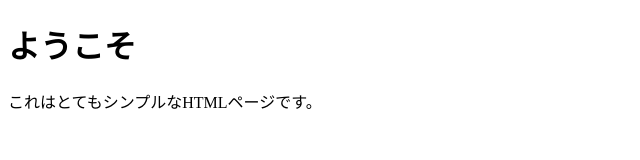
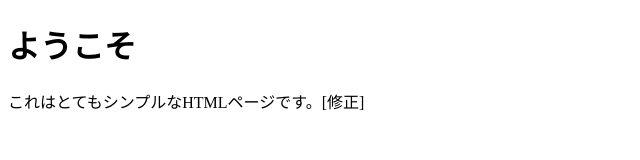
Before and after one commit to koshi7778/page_test, a plain HTML site: page index.html in a window 1280 px wide. Shown: the full height of the page, 0-640 px from the left. Drawn offline with Linux system fonts and the light colour scheme.

Commit message:
update index.html

```diff
--- a/index.html
+++ b/index.html
@@ -6,6 +6,6 @@
 </head>
 <body>
   <h1>ようこそ</h1>
-  <p>これはとてもシンプルなHTMLページです。</p>
+  <p>これはとてもシンプルなHTMLページです。[修正]</p>
 </body>
 </html>
```
